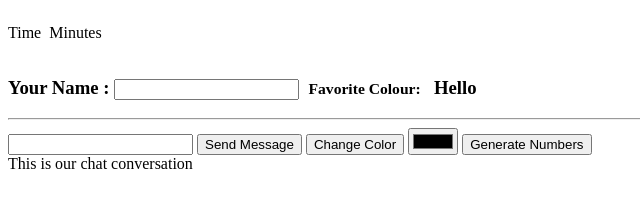
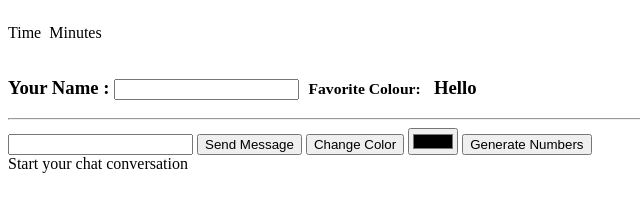
Before and after one commit to christoswart/NodeSandBox, a website: page index.html in a window 1280 px wide. Shown: the full height of the page, 0-640 px from the left. Drawn offline with nearby package versions, Linux system fonts and the light colour scheme; no server answers.

Commit message:
Changed first label for conversation

```diff
--- a/index.html
+++ b/index.html
@@ -108,7 +108,7 @@
     <button id="color">Change Color</button>
     <input type="color" name="pickcolor" id="colorpick">
     <button id="numbers">Generate Numbers</button>
-    <div id="conversation">This is our chat conversation</div>
+    <div id="conversation">Start your chat conversation</div>
 </body>
 
 </html>
```
